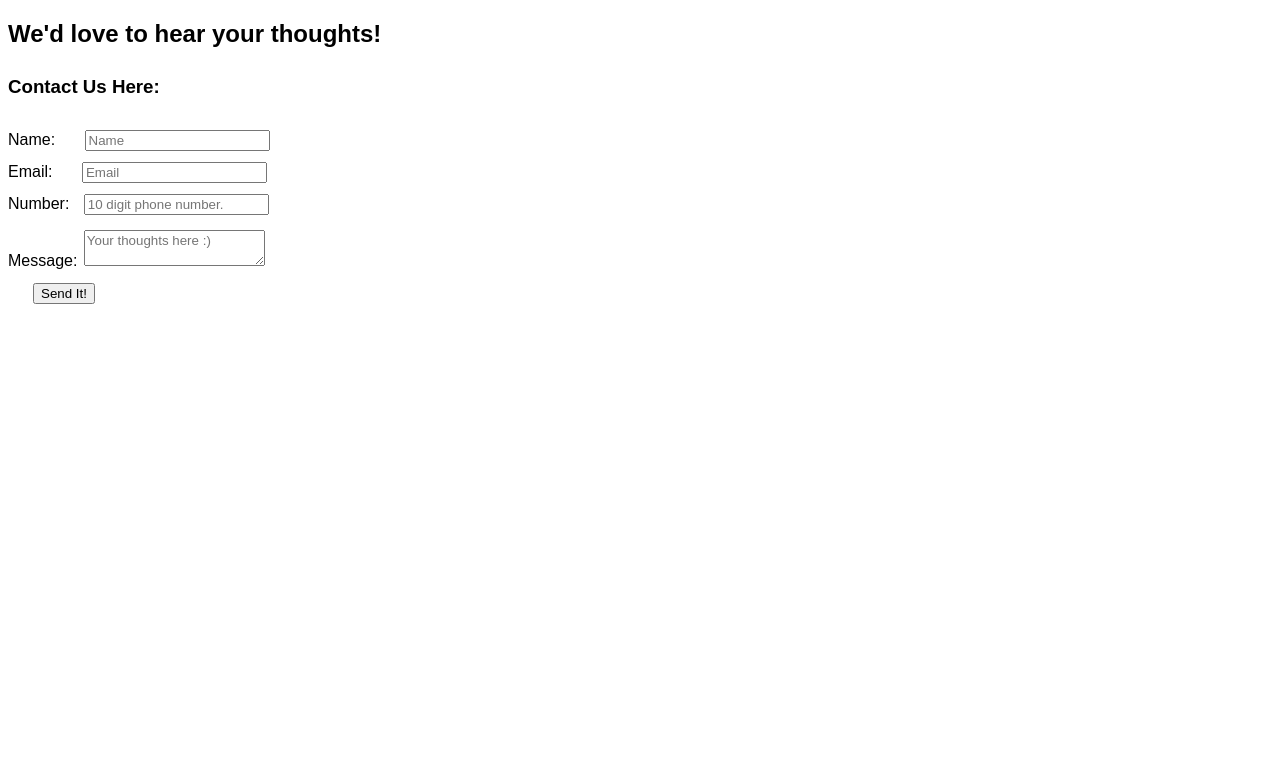
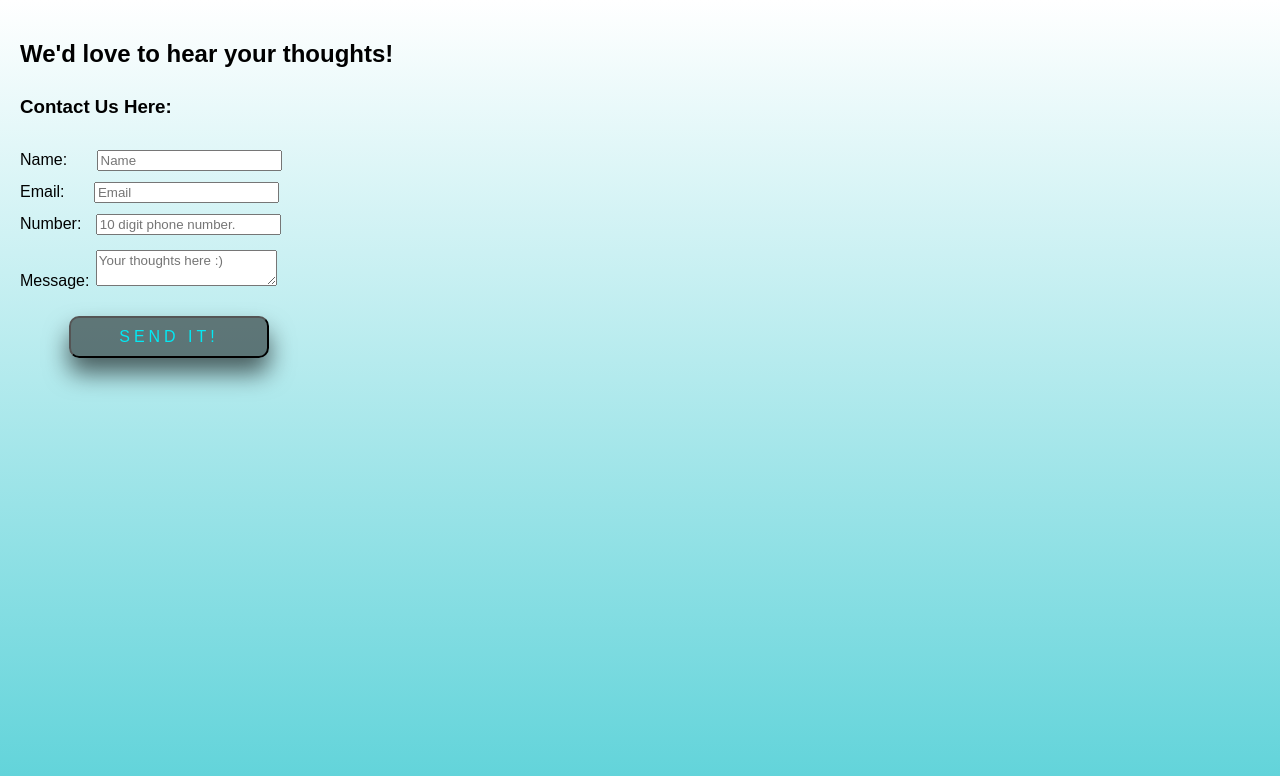
Before and after one commit to 404HoneyBadger/day-26-NPM-jQuery, a plain HTML site: page index.html in a window 1280 px wide. Drawn offline with nearby package versions, Linux system fonts and the light colour scheme.

Commit message:
second commit

```diff
--- a/index.css
+++ b/index.css
@@ -14,3 +14,51 @@
 .warning {
   color: red;
 }
+
+
+
+html {
+  height: 100%;
+}
+body {
+  margin:0;
+  padding:20px;
+  background: linear-gradient(white, #04bac4a4);
+}
+
+#submit {
+  position: relative;
+  top: 50%;
+  left: 10%;
+  width: 200px;
+  padding: 40px;
+  transform: translate(-50%, -50%);
+  background: rgba(0,0,0,.5);
+  box-sizing: border-box;
+  box-shadow: 0 15px 25px rgba(0,0,0,.6);
+  border-radius: 10px;
+}
+
+#submit {
+  position: left;
+  display: inline-block;
+  padding: 10px 20px;
+  color: #03e9f4;
+  font-size: 16px;
+  text-decoration: none;
+  text-transform: uppercase;
+  overflow: hidden;
+  transition: .5s;
+  margin-top: 40px;
+  letter-spacing: 4px
+}
+
+#submit:hover {
+  background: #03e9f4;
+  color: #fff;
+  border-radius: 5px;
+  box-shadow: 0 0 5px #03e9f4,
+              0 0 25px #03e9f4,
+              0 0 50px #03e9f4,
+              0 0 100px #03e9f4;
+}
```
